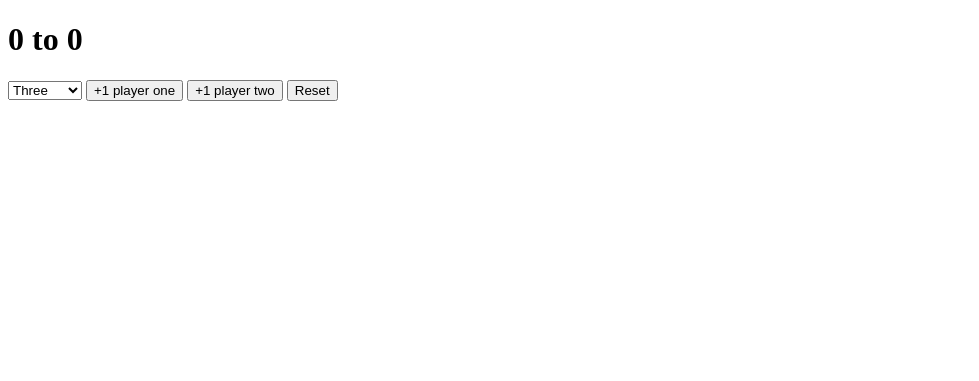
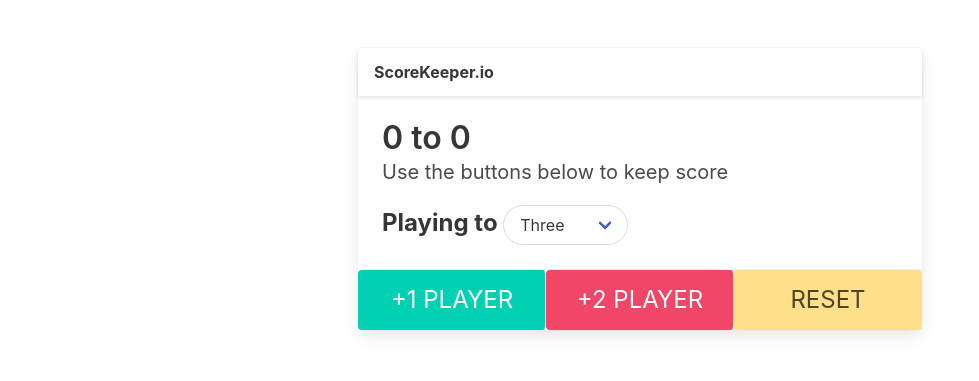
Before and after one commit to CorruptImageDevs/bootcamp, a plain HTML site: page scorekeeper/index.html in a window 1280 px wide. Shown: the whole page, without its empty margins (0-979 px from the left). Drawn offline with nearby package versions, Linux system fonts and the light colour scheme.

Commit message:
scorekeeper

```diff
--- a/scorekeeper/app.js
+++ b/scorekeeper/app.js
@@ -18,6 +18,8 @@ p1Button.addEventListener('click', function () {
             isGameOver = true;
             p1Display.classList.add('winner');
             p2Display.classList.add('loser');
+            p1Button.disabled = true;
+            p2Button.disabled = true;
         }
         p1Display.textContent = p1Score;
     }
@@ -29,8 +31,10 @@ p2Button.addEventListener('click', function () {
         p2Score += 1;
         if(p2Score === winningScore) {
             isGameOver = true;
-            p2Display.classList.add('winner');
-            p1Display.classList.add('loser');
+            p2Display.classList.add('has-text-success');
+            p1Display.classList.add('has-text-danger');
+            p1Button.disabled = true;
+            p2Button.disabled = true;
         }
         p2Display.textContent = p2Score;
     }
@@ -50,6 +54,8 @@ function reset() {
         p2Score = 0;
         p1Display.textContent = 0;
         p2Display.textContent = 0;
-        p1Display.classList.remove('winner', 'loser');
-        p2Display.classList.remove('winner', 'loser');
+        p1Display.classList.remove('has-text-success', 'has-text-danger');
+        p2Display.classList.remove('has-text-success', 'has-text-danger');
+        p1Button.disabled = false;
+        p2Button.disabled = false;
 }
--- a/scorekeeper/index.html
+++ b/scorekeeper/index.html
@@ -5,6 +5,7 @@
     <meta http-equiv="X-UA-Compatible" content="IE=edge">
     <meta name="viewport" content="width=device-width, initial-scale=1.0">
     <title>Score Keeper</title>
+    <link rel="stylesheet" href="https://cdn.jsdelivr.net/npm/bulma@0.9.3/css/bulma.min.css">
 
     <style>
         .winner {
@@ -17,8 +18,29 @@
 
 </head>
 <body>
-    <h1><span id="p1Display">0</span> to <span id="p2Display">0</span></h1>
 
+    <section class="section">
+    <div class="container">
+        <div class="columns">
+            <div class="column is-half is-offset-one-quarter">
+                <div class="card">
+                    <header class="card-header">
+                      <p class="card-header-title">
+                        ScoreKeeper.io
+                      </p>
+                      <button class="card-header-icon" aria-label="more options">
+                        <span class="icon">
+                          <i class="fas fa-angle-down" aria-hidden="true"></i>
+                        </span>
+                      </button>
+                    </header>
+                    <div class="card-content">
+                      <div class="content">
+                        <h1 class="title is-one"><span id="p1Display">0</span> to <span id="p2Display">0</span></h1>
+                            <p class="subtitle">Use the buttons below to keep score</p>
+
+                            <label for="playto" class="label is-large is-inline">Playing to </label>
+                            <div class="select is-rounded">
                                 <select name="" id="playto">
                                     <option value="3">Three</option>
                                     <option value="5">Five</option>
@@ -26,11 +48,20 @@
                                     <option value="9">Nine</option>
                                     <option value="15">Fifthteen</option>
                                 </select>
-    <button id="p1Button">+1 player one</button>
-    <button id="p2Button">+1 player two</button>
-    <button id="reset">Reset</button>
+                            </div>
 
-
+                      </div>
+                    </div>
+                    <footer class="card-footer">
+                        <button id="p1Button" class="is-primary button card-footer-item is-large">+1 PLAYER</button>
+                        <button id="p2Button" class="is-danger button card-footer-item is-large">+2 PLAYER</button>
+                        <button id="reset" class="is-warning button card-footer-item is-large">RESET</button>
+                    </footer>
+                  </div>
+            </div>
+        </div>
+    </div>
+</section>
     <script src="app.js"></script>
 </body>
 </html>
```
Lines whose indentation alone changed are shown as unchanged.
